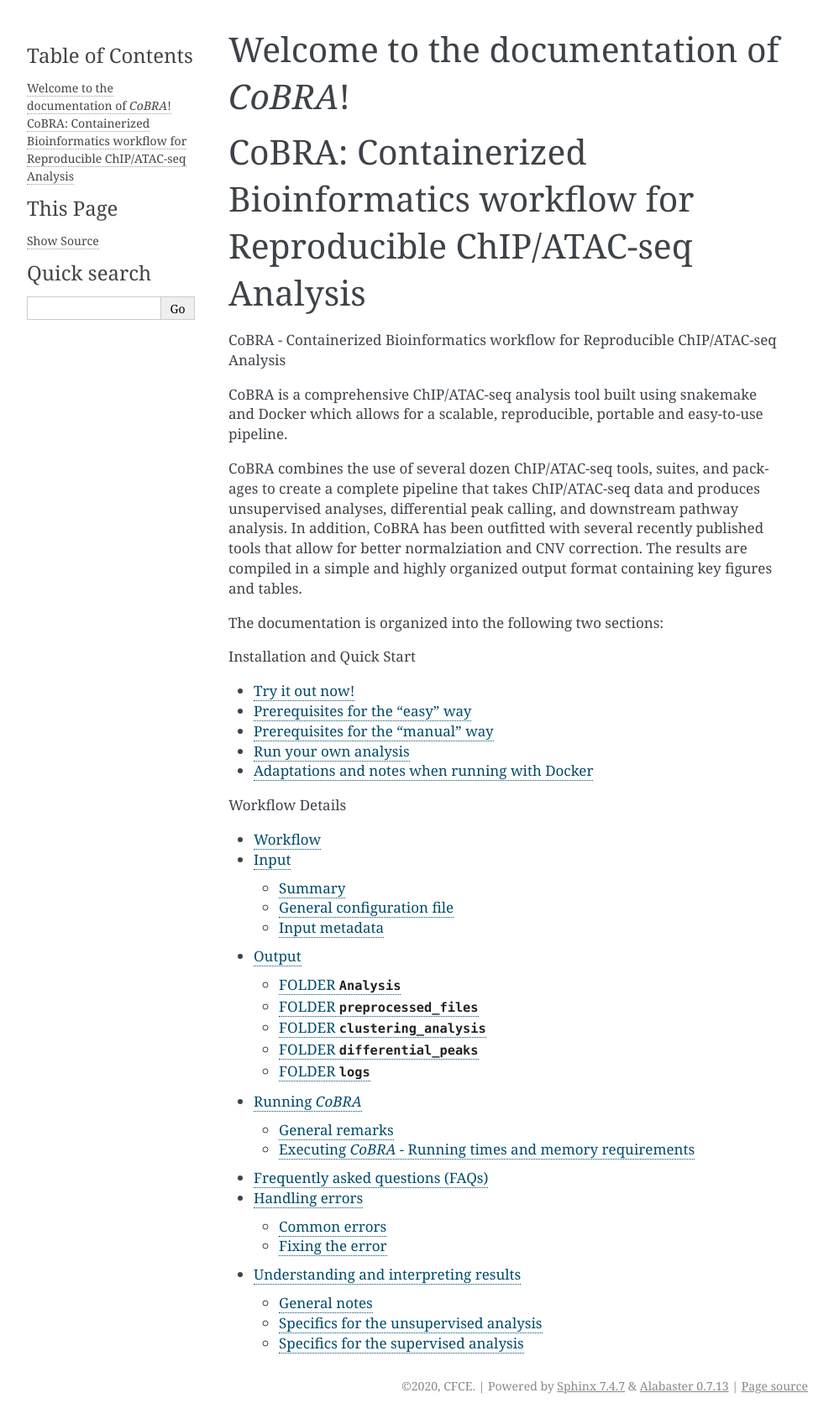
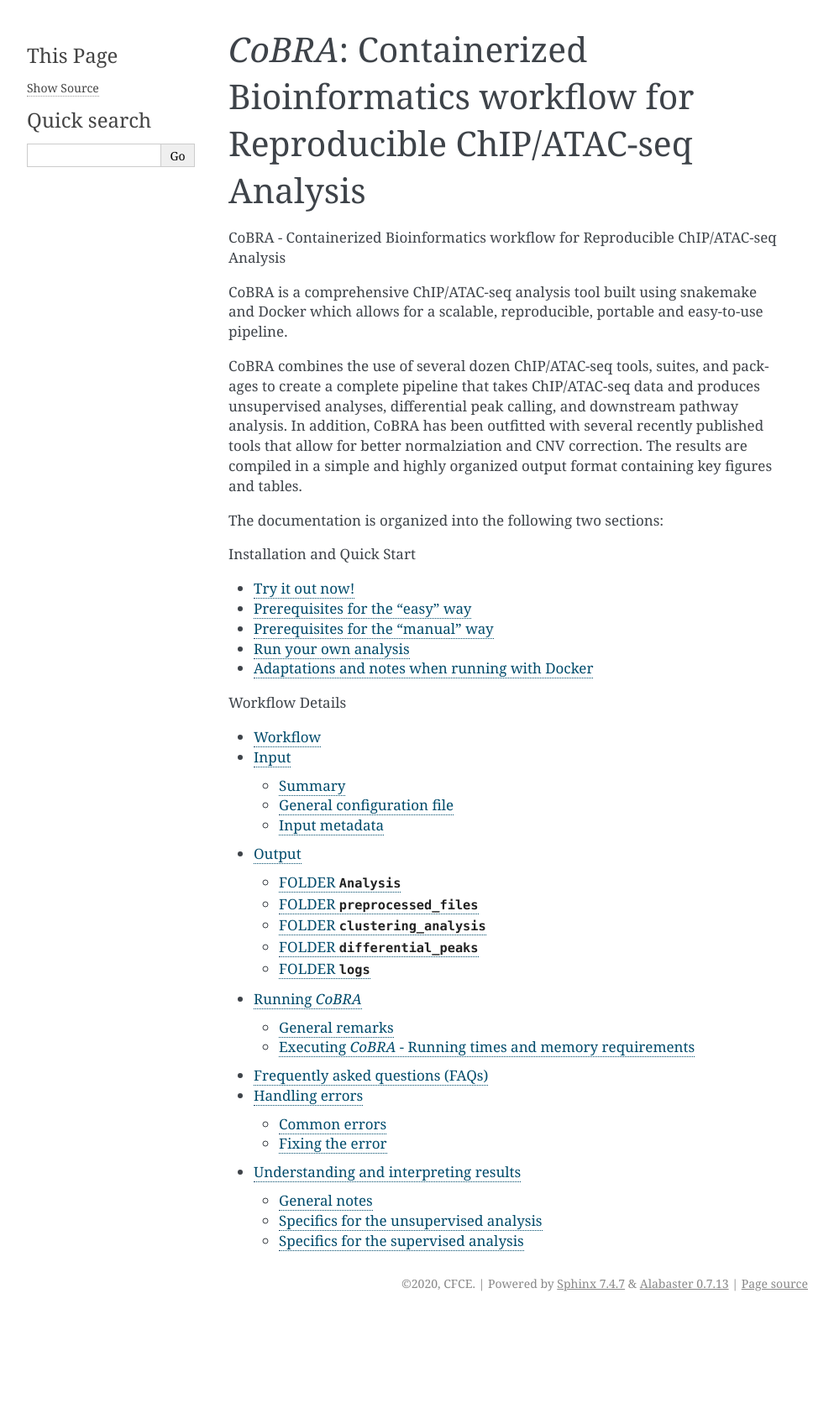
Before and after one commit to qiuxintao101/cobra, a Sphinx documentation site: the page built from docs/index.rst, in a window 1280 px wide. Shown: the whole page at 84% size, without its empty margins (148-1141 px from the left). Built offline with Sphinx 7.4.7, drawn with Linux system fonts in a browser that asks for light colours; after the commit the page ends 1568 px from its top, so only the background shows below that.

Commit message:
Update index.rst

```diff
--- a/docs/index.rst
+++ b/docs/index.rst
@@ -1,13 +1,10 @@
-.. diffTF documentation master file
+.. CoBRA documentation master file
    You can adapt this file completely to your liking, but it should at least
    contain the root `toctree` directive.
 
-=========================================
-Welcome to the documentation of *CoBRA*!
-=========================================
 
 =========================================
-CoBRA: Containerized Bioinformatics workflow for Reproducible ChIP/ATAC-seq Analysis
+*CoBRA*: Containerized Bioinformatics workflow for Reproducible ChIP/ATAC-seq Analysis
 =========================================
 
 CoBRA - Containerized Bioinformatics workflow for Reproducible ChIP/ATAC-seq Analysis
```
